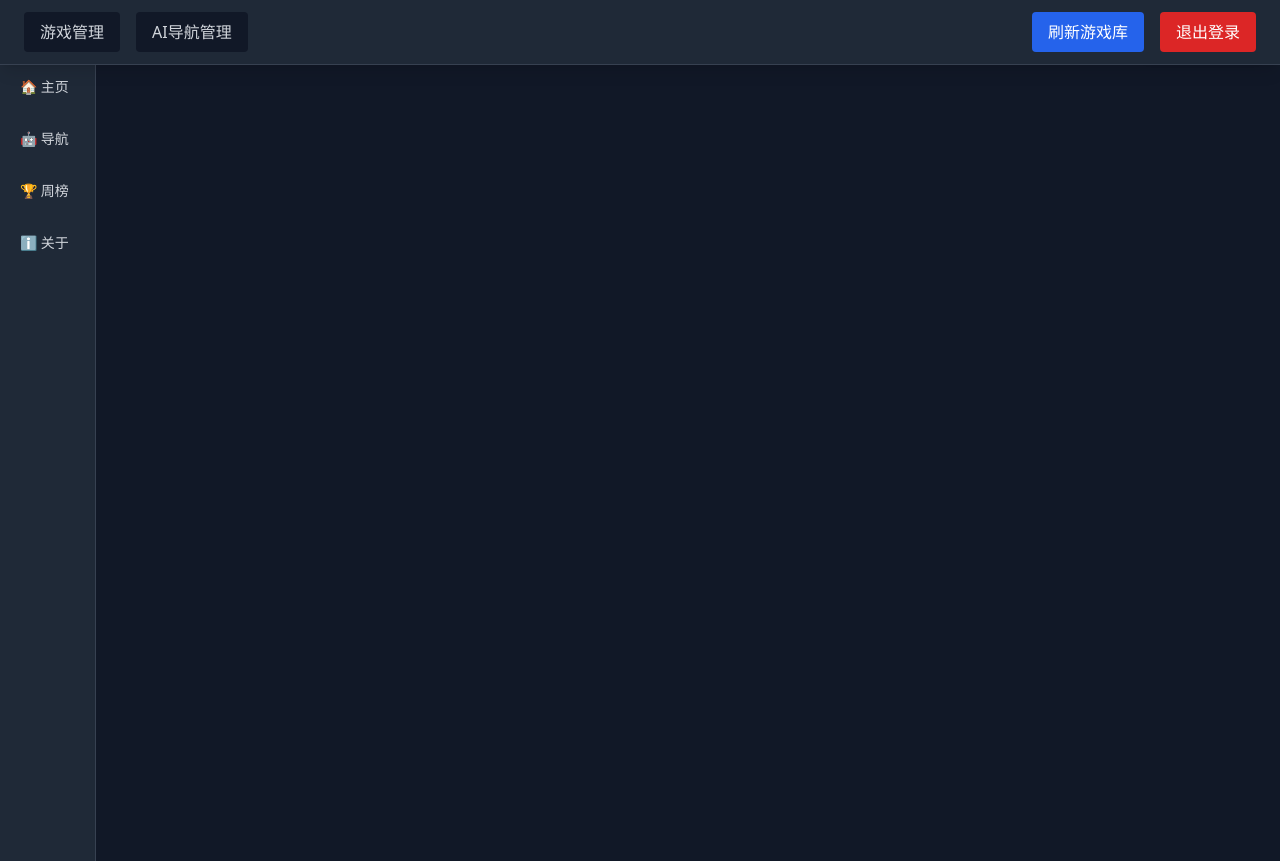
After one commit to hujiangang/funAI, a FastAPI app: template templates/admin/admin_base.html in a window 1280 px wide. The commit adds this page. Run offline with FastAPI, Linux system fonts and the light colour scheme; the template is opened without the code that fills it, so the values that code supplies are empty; some libraries are stand-ins or nearby versions.

Commit message:
同步本地.

```diff
--- /dev/null
+++ b/templates/admin/admin_base.html
@@ -0,0 +1,34 @@
+{% extends "base.html" %}
+
+{% block content %}
+<!-- 管理页面固定横栏导航 -->
+<nav class="fixed top-0 left-0 right-0 z-50 bg-gray-800 border-b border-gray-700 py-3 px-6 shadow-lg">
+    <div class="max-w-7xl mx-auto flex justify-between items-center">
+        <div class="flex space-x-4">
+            <a href="/admin/dashboard"
+               class="px-4 py-2 rounded transition-all duration-300 {% if request.url.path == '/admin/dashboard' %}bg-purple-600 text-white shadow-md{% else %}bg-gray-900 hover:bg-gray-800 text-gray-300 hover:text-white{% endif %}">
+                游戏管理
+            </a>
+            <a href="/admin/ai_navigation"
+               class="px-4 py-2 rounded transition-all duration-300 {% if request.url.path == '/admin/ai_navigation' %}bg-purple-600 text-white shadow-md{% else %}bg-gray-900 hover:bg-gray-800 text-gray-300 hover:text-white{% endif %}">
+                AI导航管理
+            </a>
+        </div>
+        <div class="flex space-x-4">
+            <a href="/admin/refresh"
+               class="px-4 py-2 bg-blue-600 hover:bg-blue-700 text-white rounded transition-colors">
+                刷新游戏库
+            </a>
+            <a href="/admin/logout"
+               class="px-4 py-2 bg-red-600 hover:bg-red-700 text-white rounded transition-colors">
+                退出登录
+            </a>
+        </div>
+    </div>
+</nav>
+
+<!-- 管理页面内容 -->
+<div class="container mx-auto px-4 py-20">
+    {% block admin_content %}{% endblock %}
+</div>
+{% endblock %}
--- a/templates/admin/ai_navigation_admin.html
+++ b/templates/admin/ai_navigation_admin.html
@@ -1,9 +1,8 @@
-{% extends "base.html" %}
+{% extends "admin/admin_base.html" %}
 
 {% block title %}AI导航管理{% endblock %}
 
-{% block content %}
-<div class="container mx-auto px-4 py-8">
+{% block admin_content %}
     <h1 class="text-3xl font-bold text-white mb-8">AI导航管理</h1>
 
     <!-- 分类管理 -->
--- a/templates/base.html
+++ b/templates/base.html
@@ -12,9 +12,29 @@
 <body class="bg-gray-900 text-white min-h-screen font-sans m-0 p-0">
     <!-- 顶部栏 - 还原高度 -->
     <header class="sticky top-0 z-50 bg-gray-800 border-b border-gray-700 py-3 px-4 flex justify-between items-center">
-        <h1 class="text-xl font-bold bg-clip-text text-transparent bg-gradient-to-r from-purple-400 to-pink-600 m-0">
+        <h1 id="admin-toggle" class="text-xl font-bold bg-clip-text text-transparent bg-gradient-to-r from-purple-400 to-pink-600 m-0">
             👾 AI 游戏实验室
         </h1>
+        <script>
+            // 点击3次切换到管理登录页面
+            let clickCount = 0;
+            const adminToggle = document.getElementById('admin-toggle');
+            if (adminToggle) {
+                adminToggle.addEventListener('click', () => {
+                    clickCount++;
+                    if (clickCount === 3) {
+                        window.location.href = '/admin/login';
+                        clickCount = 0;
+                    }
+                    // 3秒后重置点击计数
+                    setTimeout(() => {
+                        if (clickCount < 3) {
+                            clickCount = 0;
+                        }
+                    }, 3000);
+                });
+            }
+        </script>
         <div class="flex gap-3">
             {% if request.url.path == '/ai_navigation' %}
                 <!-- AI导航页面的按钮 -->
```
Also changed, not shown: templates/admin/admin_dashboard.html (+3 -18 lines), games.db.
